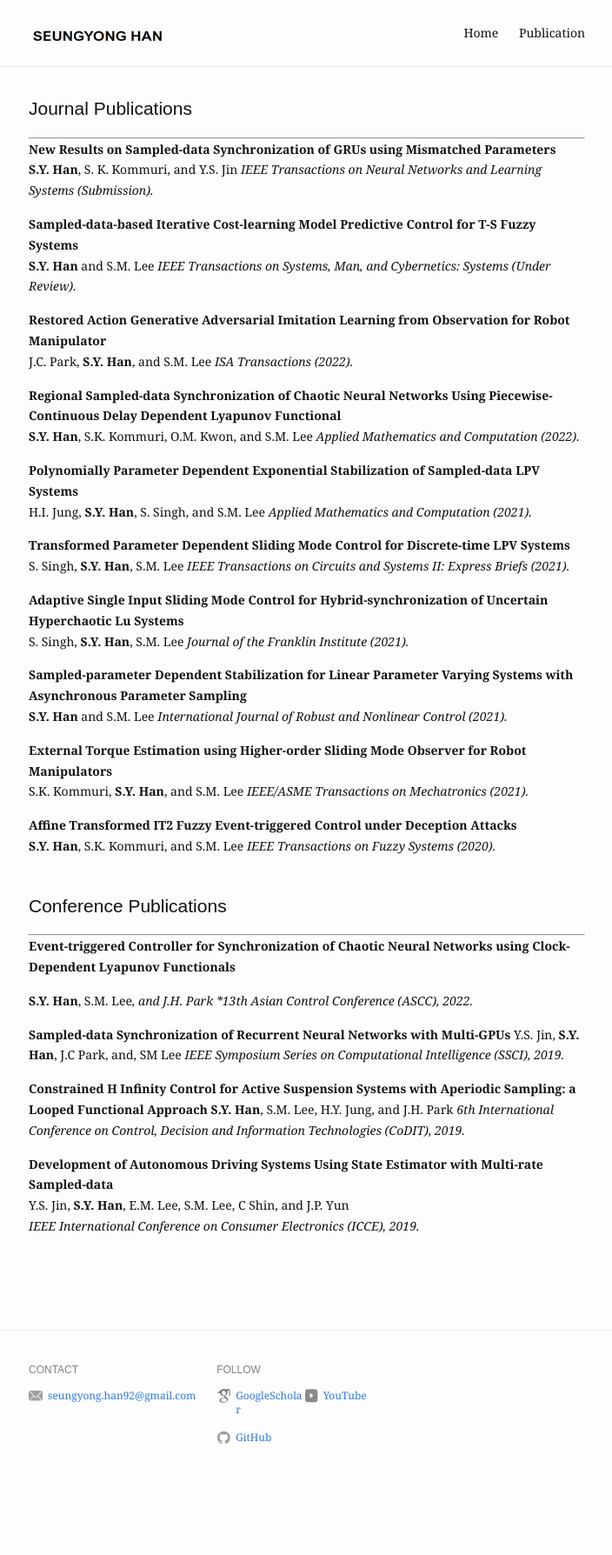
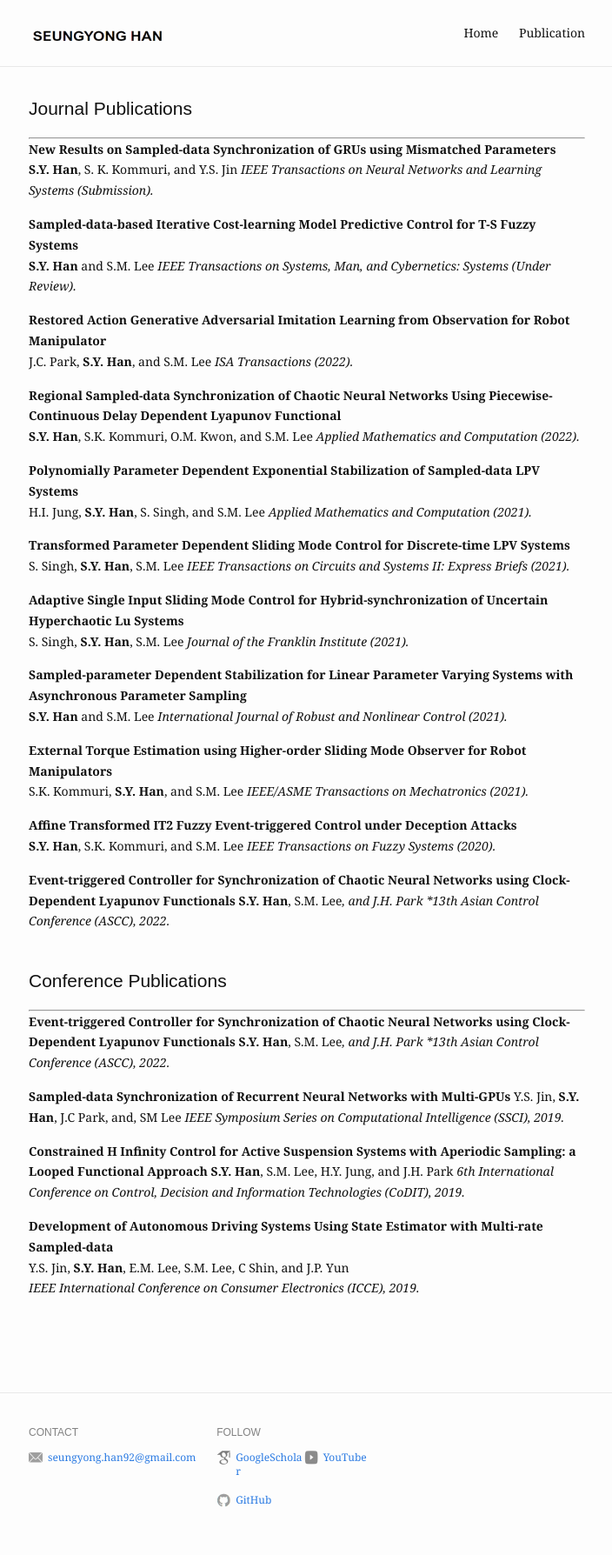
Before and after one commit to seungyong-han/seungyong-han.github.io, a Jekyll site: the page built from publication.md, in a window 1280 px wide. Shown: the whole page at 87% size, without its empty margins (287-991 px from the left). Built offline with Jekyll 4.4.1, drawn with Linux system fonts in a browser that asks for light colours; before the commit the page ends 1716 px from its top, so only the background shows below that.

Commit message:
Update publication.md

```diff
--- a/publication.md
+++ b/publication.md
@@ -45,12 +45,16 @@ S.K. Kommuri, <strong>S.Y. Han</strong>, and S.M. Lee
 **Affine Transformed IT2 Fuzzy Event-triggered Control under Deception Attacks**
 <strong>S.Y. Han</strong>, S.K. Kommuri, and S.M. Lee
 *IEEE Transactions on Fuzzy Systems (2020).*
+
+**Event-triggered Controller for Synchronization of Chaotic Neural Networks using Clock-Dependent Lyapunov Functionals**
+<strong>S.Y. Han</strong>, S.M. Lee*, and J.H. Park
+*13th Asian Control Conference (ASCC), 2022.*
 <br />
 <br />
+
 ## Conference Publications
 ___
 **Event-triggered Controller for Synchronization of Chaotic Neural Networks using Clock-Dependent Lyapunov Functionals**
-
 <strong>S.Y. Han</strong>, S.M. Lee*, and J.H. Park
 *13th Asian Control Conference (ASCC), 2022.*
 
```
